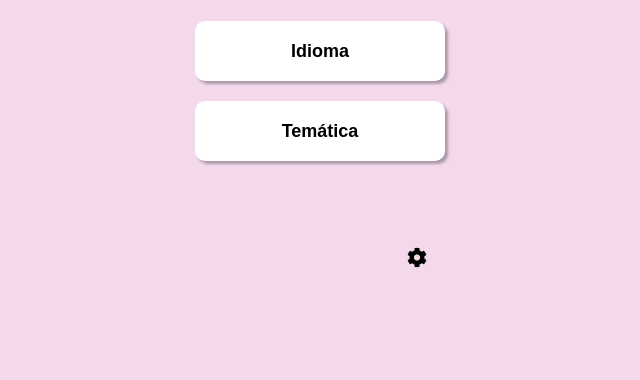
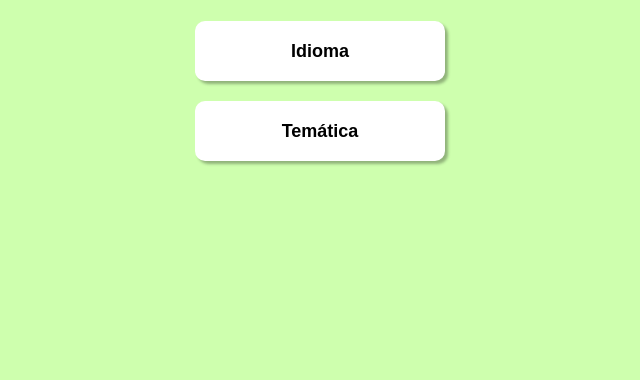
Before and after one commit to DanielSeguro/AplicacionesMoviles, a website: page src/html/configuracion.html in a window 1280 px wide. Shown: the part 436-816 px from the top of the page, without its empty margins (320-960 px from the left). Drawn offline with Linux system fonts and the light colour scheme.

Commit message:
css pagina de config

```diff
--- a/src/html/configuracion.html
+++ b/src/html/configuracion.html
@@ -2,10 +2,71 @@
 <html>
 
 <head>
-  <link rel="stylesheet" href="../css/style.css">
   <title>Configuraciones</title>
   <link rel="stylesheet" href="https://cdnjs.cloudflare.com/ajax/libs/font-awesome/5.15.2/css/all.min.css">
+<style>
+    body {
+    background-color: #ceffae;
+    font-family: sans-serif;
+    display: flex;
+    flex-direction: column;
+    align-items: center;
+    justify-content: center;
+    height: 100vh;
+    position: relative;
+  }
 
+  h1 {
+    color: #000000;
+    text-align: center;
+    font-size: 40px;
+    text-shadow: 2px 2px #7fab64;
+  }
+  button {
+    background-color: #ffffff;
+    color: #000000;
+    border: none;
+    padding: 10px;
+    font-size: 18px;
+    margin: 10px;
+    border-radius: 10px;
+    cursor: pointer;
+    transition: background-color 0.3s ease;
+    flex: 1;
+    max-width: 250px;
+    width: 100%;
+    max-height: 60px;
+    font-weight: bold;
+  }
+  .botones{
+    box-shadow: 3px 3px 3px rgba(0, 0, 0, 0.3);
+  }
+
+  button:hover {
+    background-color: #98de8a;
+  }
+  .logo {
+    width: 220px;
+    height: 200px;
+    margin-top: -60px;
+  }
+  .home-button {
+    position: absolute;
+    top: 80px;
+    left: 500px;
+    background-color: transparent;
+    color: #000000;
+    border: none;
+    padding: 15px;
+    font-size: 20px;
+    display: block;
+    width: 50px;
+    height: 50px;
+    cursor: pointer;
+    transition: background-color 0.3s ease;
+  }
+
+</style>
 </head>
 
 <body>
@@ -13,9 +74,9 @@
     src="https://raw.githubusercontent.com/DanielSeguro/FinalLogica/master/Captura%20de%20Pantalla%202023-02-21%20a%20la(s)%202.56.01%20p.m..png"
     class="logo" alt="Logo">
   <h1>Configuraciones</h1>
-  <button class="botones"  onclick="location.href='./html/idioma.html'">Idioma</button>
-  <button class="botones" onclick="location.href='./html/.html'">Temática</button>
-  <button class="config-button" onclick="location.href='index.html'"> <i class="fas fa-cog"></i></button>
+  <button class="botones"  onclick="location.href='./idioma.html'">Idioma</button>
+  <button class="botones" onclick="location.href='./tematica.html'">Temática</button>
+  <button class="home-button" onclick="location.href='../index.html'"> <i class="fas fa-home"></i></button>
 </body>
 
 </html>
```
Also changed, not shown: src/html/idioma.html (added), src/html/tematica.html (added).
